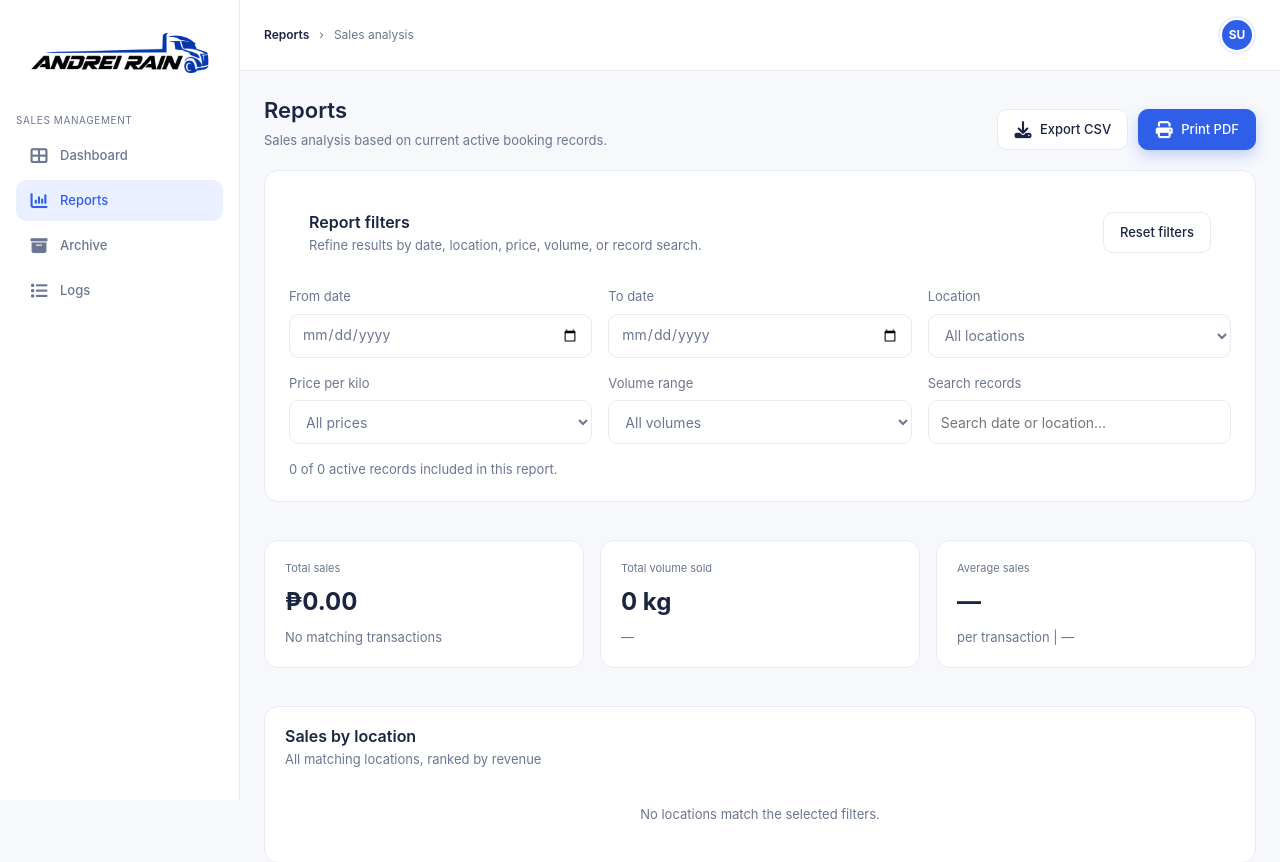
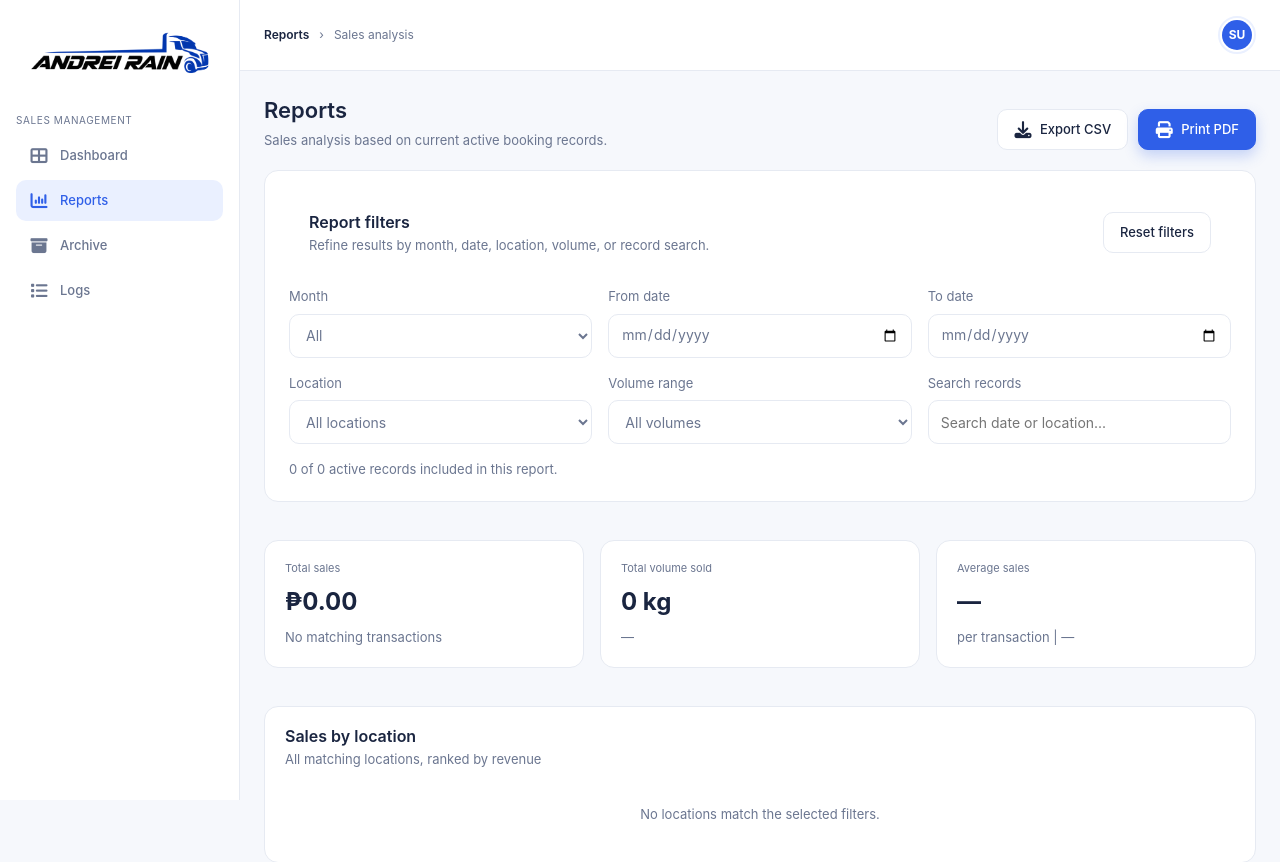
Before and after one commit to Kuro-Rei/F-AR-System, a Flask app: page /reports in a window 1280 px wide. Shown: the top 862 px of the page. Run offline with Flask 3, Linux system fonts and the light colour scheme; the visitor is signed in with stand-in values (Sample User, id 1); data that the repository does not hold is empty; some web fonts are replaced.

Commit message:
ere na potanaydana

```diff
--- a/website/static/js/excel-dashboard.js
+++ b/website/static/js/excel-dashboard.js
@@ -209,7 +209,7 @@
             });
 
             if (opts.xTitle) {
-                chart.append(txt(margin.l + innerW / 2, margin.t + innerH + 46, opts.xTitle, 'middle', 17, { fill: '#050B47', 'font-weight': 700 }));
+                chart.append(txt(margin.l + innerW / 2, margin.t + innerH + 46, opts.xTitle, 'middle', 17, { fill: '#050B47' }));
             }
 
         } else {
--- a/website/static/js/reports.js
+++ b/website/static/js/reports.js
@@ -1,4 +1,3 @@
-
 (() => {
   'use strict';
 
@@ -11,7 +10,7 @@
     from: get('report-from'),
     to: get('report-to'),
     location: get('report-location'),
-    price: get('report-price'),
+    month: get('report-month'),
     volumeRange: get('report-volume-range'),
     search: get('report-search')
   };
@@ -56,6 +55,34 @@
     return result;
   }
 
+  const monthLabel = (m) =>
+    new Date(m + '-01T12:00:00').toLocaleDateString('en-PH', { month: 'long', year: 'numeric' }); // "2026-09" -> "September 2026"
+
+  // builds the month dropdown: "All" first, then each month that has records
+  function fillMonths() {
+    const months = [...new Set(records.map((item) => item.date.slice(0, 7)))].sort();
+    filters.month.replaceChildren(
+      new Option('All', ''),
+      ...months.map((m) => new Option(monthLabel(m), m))
+    );
+    filters.month.value = ''; // default: All
+  }
+
+  // choosing a month fills the date range with that month's first and last day
+  // "All" restores the full range of the records
+  function applyMonth() {
+    if (!filters.month.value) {
+      filters.from.value = defaults.from;
+      filters.to.value = defaults.to;
+    } else {
+      const [y, m] = filters.month.value.split('-').map(Number);
+      const lastDay = new Date(y, m, 0).getDate();
+      filters.from.value = filters.month.value + '-01';
+      filters.to.value = filters.month.value + '-' + String(lastDay).padStart(2, '0');
+    }
+    updateReport();
+  }
+
   let visibleRecords = [];
   let dailyRows = [];
   let locationRows = [];
@@ -76,7 +103,7 @@
   function updateReport() {
     if (!recordsLoaded) return;
 
-    const { from, to, location, price, volumeRange, search } = filters;
+    const { from, to, location, volumeRange, search } = filters;
     const query = search.value.trim().toLowerCase();
     const invalidRange = Boolean(from.value && to.value && from.value > to.value);
 
@@ -84,10 +111,6 @@
       (!from.value || item.date >= from.value) &&
       (!to.value || item.date <= to.value) &&
       (location.value === 'All' || item.location === location.value) &&
-      (price.value === 'All' ||
-        (price.value === 'Below ₱9/kg' && Number(item.priceKg) < 9) ||
-        (price.value === '₱9–₱10.99/kg' && Number(item.priceKg) >= 9 && Number(item.priceKg) < 11) ||
-        (price.value === '₱11+/kg' && Number(item.priceKg) >= 11)) &&
       (volumeRange.value === 'All' ||
         (volumeRange.value === '<500 kg' && Number(item.volume) < 500) ||
         (volumeRange.value === '500–1,500 kg' && Number(item.volume) >= 500 && Number(item.volume) <= 1500) ||
@@ -289,6 +312,8 @@
         filters.location.add(new Option(location, location));
       }
 
+      fillMonths();
+
       recordsLoaded = true;
       exportButton.disabled = false;
       printButton.disabled = false;
@@ -301,15 +326,22 @@
     }
   }
 
-  Object.values(filters).forEach((field) => field.addEventListener('input', updateReport));
+  // month dropdown sets the dates
+  Object.values(filters).forEach((field) => {
+    if (field !== filters.month) field.addEventListener('input', updateReport);
+  });
+  filters.month.addEventListener('change', applyMonth);
+
+  // typing dates manually overrides the month picker
+  [filters.from, filters.to].forEach((field) =>
+    field.addEventListener('input', () => { filters.month.selectedIndex = -1; })
+  );
   get('report-reset').addEventListener('click', () => {
-    filters.from.value = defaults.from;
-    filters.to.value = defaults.to;
+    filters.month.value = ''; // back to All
     filters.location.value = 'All';
-    filters.price.value = 'All';
     filters.volumeRange.value = 'All';
     filters.search.value = '';
-    updateReport();
+    applyMonth(); // full date range, then refreshes the report
   });
   exportButton.addEventListener('click', downloadCsv);
   printButton.addEventListener('click', () => {
--- a/website/templates/dashboard.html
+++ b/website/templates/dashboard.html
@@ -26,7 +26,6 @@
     </p>
   </div>
   <div class="dashboard-head-actions">
-    <small>Thursday, October 15, 2026</small>
   </div>
 </div>
 
--- a/website/templates/reports.html
+++ b/website/templates/reports.html
@@ -38,24 +38,21 @@
   <div class="card-head">
     <div>
       <h2>Report filters</h2>
-      <p>Refine results by date, location, price, volume, or record search.</p>
+      <p>Refine results by month, date, location, volume, or record search.</p>
     </div>
     <button class="btn" id="report-reset" type="button">Reset filters</button>
   </div>
   <div class="report-filter-grid">
+    <label>Month
+      <select id="report-month">
+        <option value="">All</option>
+      </select>
+    </label>
     <label>From date<input id="report-from" type="date" /></label>
     <label>To date<input id="report-to" type="date" /></label>
     <label>Location<select id="report-location">
         <option value="All">All locations</option>
       </select></label>
-    <label>Price per kilo
-      <select id="report-price">
-        <option value="All">All prices</option>
-        <option value="Below ₱9/kg">Below ₱9/kg</option>
-        <option value="₱9–₱10.99/kg">₱9–₱10.99/kg</option>
-        <option value="₱11+/kg">₱11+/kg</option>
-      </select>
-    </label>
     <label>Volume range
       <select id="report-volume-range">
         <option value="All">All volumes</option>
```
